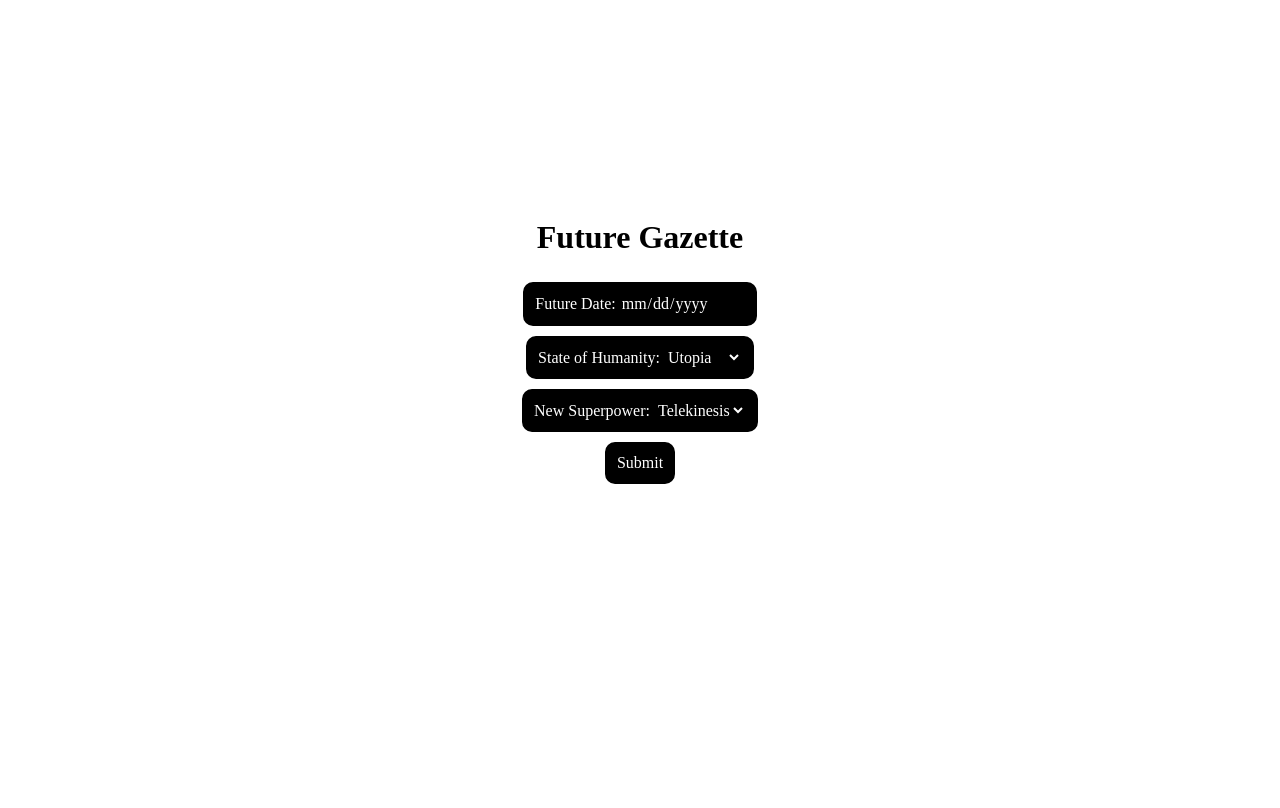
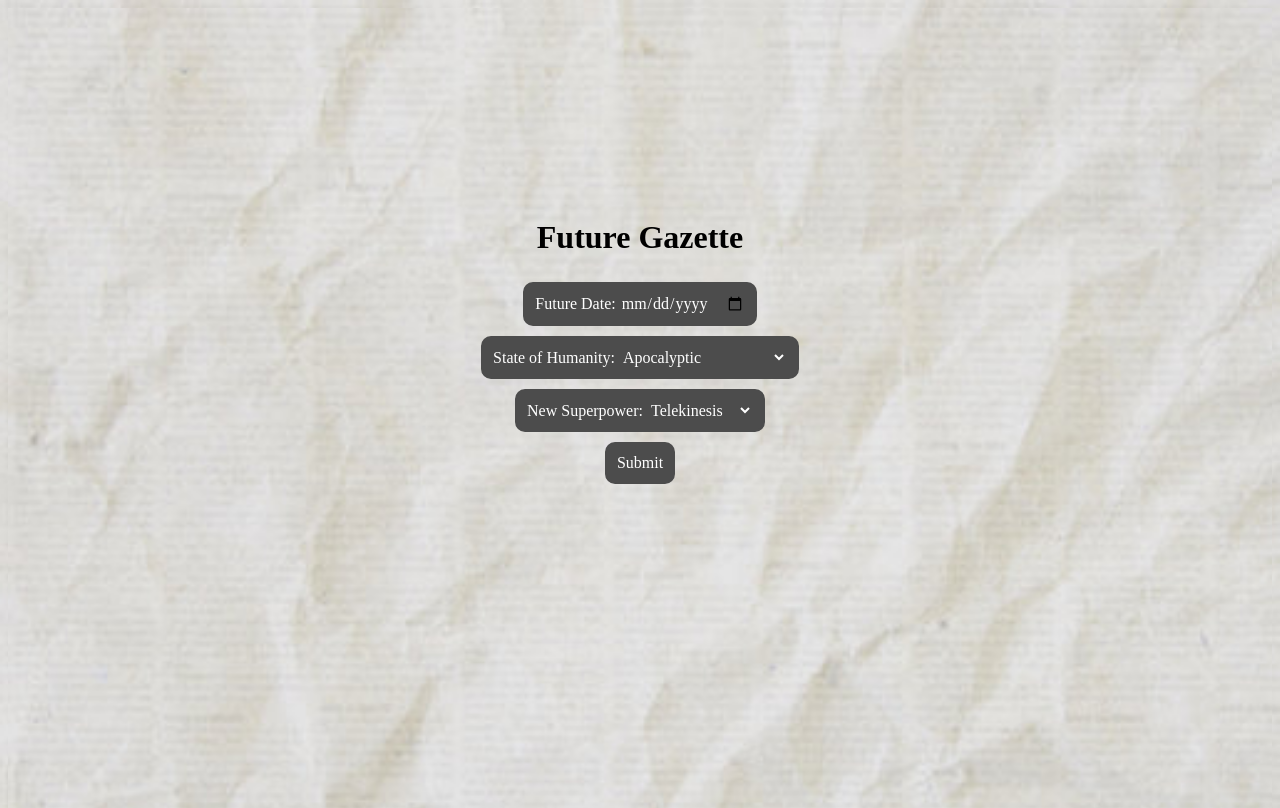
Before and after one commit to jtrichWM/futureGazette, a Flask app: template templates/input.html in a window 1280 px wide. Run offline with Flask 3, Linux system fonts and the light colour scheme; the template is opened without the code that fills it, so the values that code supplies are empty.

Commit message:
Input.html done for now, routes to generating with the proper parameters

```diff
--- a/app.py
+++ b/app.py
@@ -1,11 +1,28 @@
-from flask import Flask, render_template
+from flask import Flask, render_template, request
 from openai import OpenAI
+from datetime import datetime
 
 app = Flask(__name__)
 client = OpenAI()
 
 @app.route('/')
 def index():
+    return render_template('input.html')
+
+@app.route('/generate', methods=['POST'])
+def generate():
+    future_date_str = request.form['future_date']
+    state_of_humanity = request.form['state_of_humanity']
+    new_superpower = request.form['new_superpower']
+
+    # Pass form data to generating.html
+    return render_template('generating.html', future_date=future_date_str, state_of_humanity=state_of_humanity, new_superpower=new_superpower)
+
+@app.route('/generating')
+def generating():
+    return render_template('generating.html')
+
+def frontpage():
     #Generate content for each section
     headline = generate_main_headline(50)
 
@@ -17,7 +34,7 @@ def index():
     other_news_content = generate_other_news(200)
 
     # Render HTML template with generated content
-    return render_template('index.html', weather_content=weather_content, stocks_content=stocks_content,
+    return render_template('frontpage.html', weather_content=weather_content, stocks_content=stocks_content,
                            sports_content=sports_content, politics_content=politics_content,
                            main_story_headline=headline, main_story_body=main_story_body,
                            other_news_content=other_news_content) #, maind_story_body=main_story_body
--- a/templates/index.html
+++ b/templates/frontpage.html
@@ -160,7 +160,7 @@
                 </ul> -->
             </div>
             <div class="right-inner-section">
-                <img src="\static\advert.jpg" class="full-width">
+                <img src="\static\future.jpg" class="full-width">
             </div>
         </div>
     </div>
--- a/templates/input.html
+++ b/templates/input.html
@@ -6,8 +6,8 @@
     <title>Input - Future Gazette</title>
     <style>
         body, html {
-            /* background-image: url('/static/paper.jpg');
-            background-size: cover; */
+            background-image: url('/static/paper.jpg');
+            background-size: cover;
             height: 100%;
             overflow: hidden;
         }
@@ -24,32 +24,28 @@
 
         select, input {
             color: white;
-            background-color: black;
+            background-color: rgb(76, 76, 76);
             border: none;
             font-family: 'Times New Roman', Times, serif;
             font-size: 16px;
         }
 
-
         .form-inner-container {
             color: white;
-            background-color: black;
-            border: 2px solid black;
+            background-color: rgb(76, 76, 76);
+            border: 2px solid rgb(76, 76, 76);
             border-radius: 10px;
             display: inline-block;
             padding: 10px;
             margin: 5px;
         }
 
-
-
-
     </style>
 </head>
 <body>
     <div class="form-container">
         <h1>Future Gazette</h1>
-        <form action="/input" method="post">
+        <form id="inputForm" action="/generate" method="post">
 
             <div class="form-inner-container">
                 <label for="future_date">Future Date:</label>
@@ -57,13 +53,12 @@
             </div>
             <br>
 
-
             <div class="form-inner-container">
                 <label for="state_of_humanity">State of Humanity:</label>
                 <select id="state_of_humanity" name="state_of_humanity" required>
-                    <option value="Utopia">Utopia</option>
-                    <option value="Dystopia">Dystopia</option>
-                    <!-- Add more options as needed -->
+                    <option value="Apocalyptic">Apocalyptic</option>
+                    <option value="Authoritarian Dystopic">Authoritarian Dystopic</option>
+                    <option value="Utopic">Utopic</option>
                 </select>
             </div>
             <br>
@@ -72,8 +67,8 @@
                 <label for="new_superpower">New Superpower:</label>
                 <select id="new_superpower" name="new_superpower" required>
                     <option value="Telekinesis">Telekinesis</option>
-                    <option value="Invisibility">Invisibility</option>
-                    <!-- Add more options as needed -->
+                    <option value="Teleportation">Teleportation</option>
+                    <option value="Telepathy">Telepathy</option>
                 </select>
             </div>
             <br>
@@ -83,8 +78,16 @@
         </form>
     </div>
 
-
-
+    <script>
+        document.getElementById('inputForm').addEventListener('submit', function(event) {
+            var selectedDate = new Date(document.getElementById('future_date').value);
+            var currentDate = new Date();
+            if (selectedDate <= currentDate) {
+                event.preventDefault();
+                alert('Please select a date in the future.');
+            }
+        });
+    </script>
 
 </body>
 </html>
```
Also changed, not shown: templates/generating.html (added, +60 -0 lines), static/future.jpg (renamed from static/advert.jpg).
